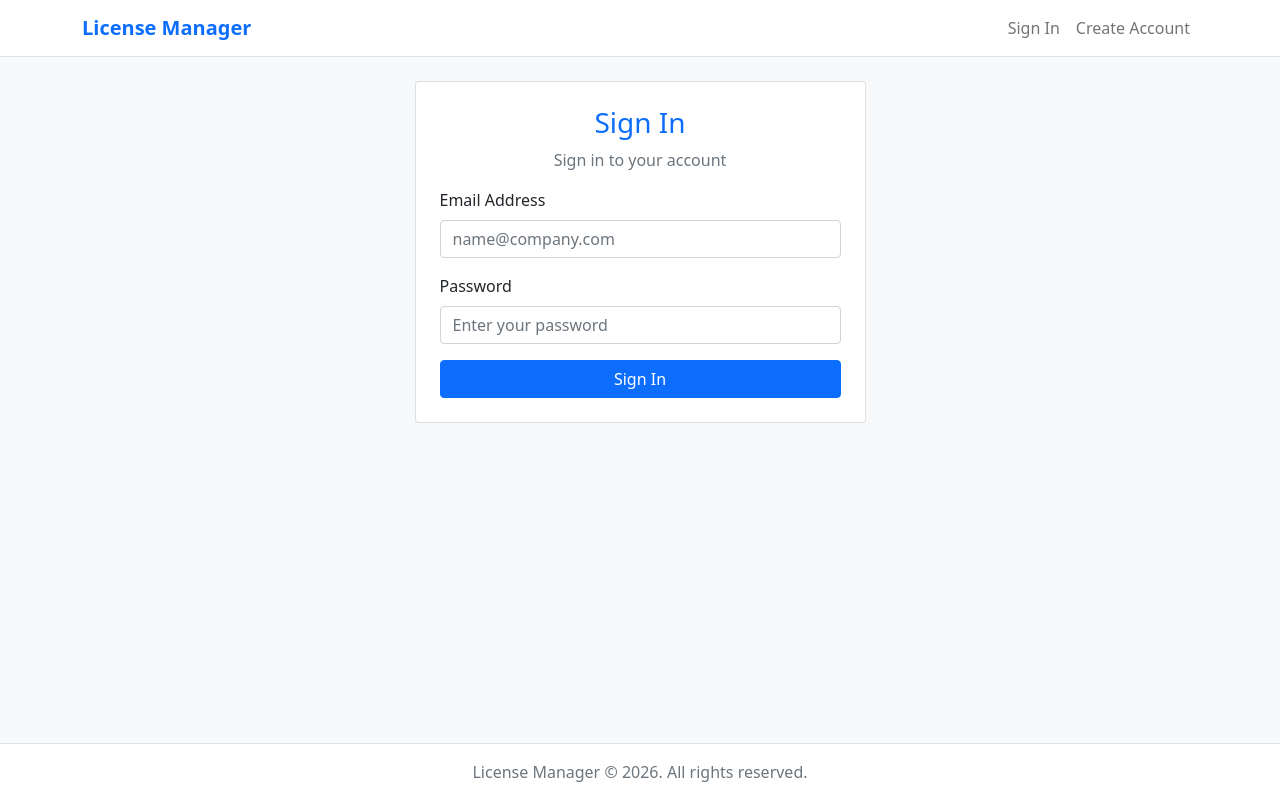
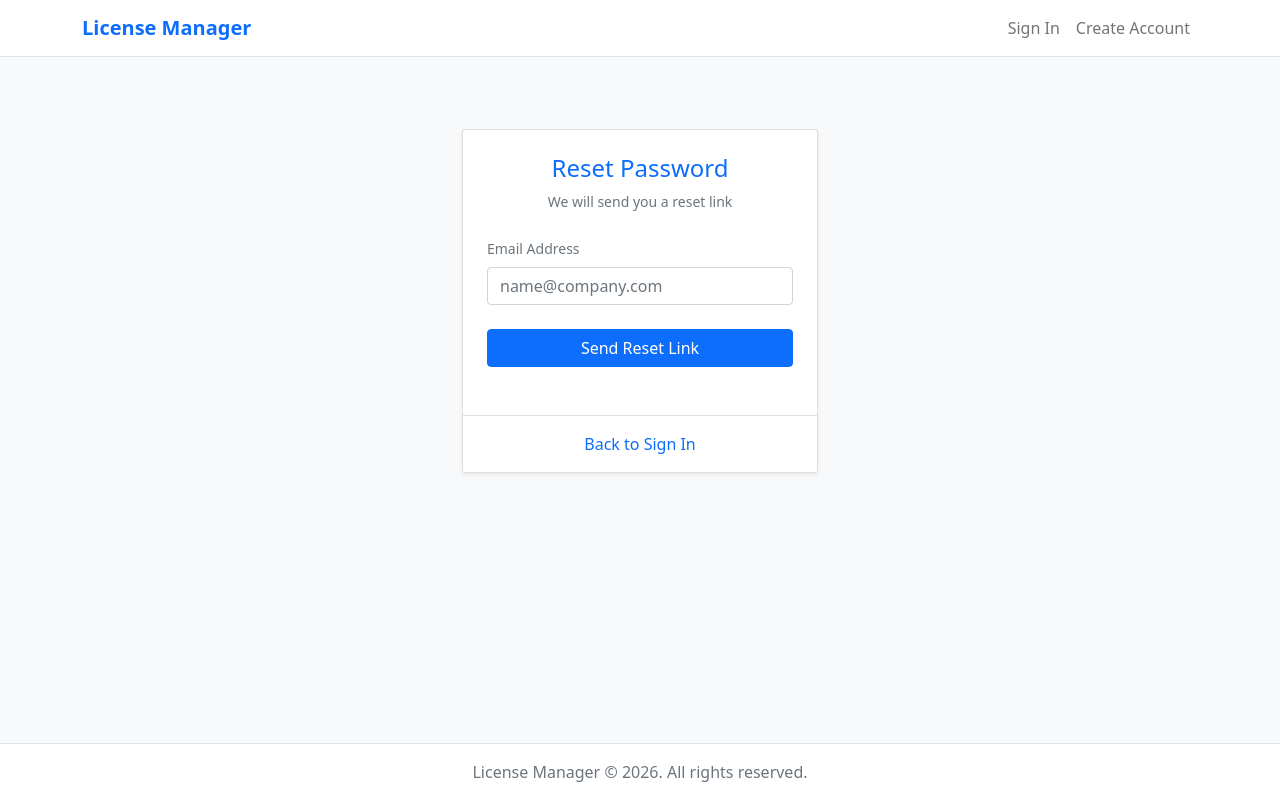
Before and after one commit to Cameron-White99/software-license-manager, a React (Vite) app in the folder client/: page /reset-password in a window 1280 px wide. Before the commit this address led to /login. Built offline with nearby package versions, Linux system fonts and the light colour scheme.

Commit message:
SLM-173: Implement reset password screen

```diff
--- a/client/src/App.jsx
+++ b/client/src/App.jsx
@@ -4,6 +4,8 @@ import Layout from './components/Layout';
 import SignIn from './pages/SignIn';
 import CreateAccount from './pages/CreateAccount';
 import Notifications from './pages/Notifications';
+import ResetPassword from './pages/ResetPassword';
+
 
 function HomeRedirect() {
   const { user, loading } = useAuth();
@@ -41,6 +43,7 @@ export default function App() {
         <Route path="*" element={<Navigate to="/login" replace />} />
         {/* <Route path="/notifications" element={<RequireAuth><Notifications /></RequireAuth>} /> */}
         <Route path="/notifications" element={<Notifications />} />
+        <Route path="/reset-password" element={<GuestOnly><ResetPassword /></GuestOnly>} />
       </Route>
     </Routes>
   );
--- /dev/null
+++ b/client/src/pages/ResetPassword.jsx
@@ -0,0 +1,90 @@
+
+import { useState } from 'react';
+import { Link } from 'react-router-dom';
+
+import Alert from 'react-bootstrap/Alert';
+import Button from 'react-bootstrap/Button';
+import Card from 'react-bootstrap/Card';
+import Col from 'react-bootstrap/Col';
+import Form from 'react-bootstrap/Form';
+import Row from 'react-bootstrap/Row';
+
+export default function ResetPassword() {
+  const [email, setEmail] = useState('');
+  const [error, setError] = useState('');
+
+  function onSubmit(event) {
+    event.preventDefault();
+    setError('');
+
+    const normalizedEmail = email.trim();
+
+    if (!normalizedEmail) {
+      setError('Please enter your email address.');
+      return;
+    }
+
+    if (!/^[^\s@]+@[^\s@]+\.[^\s@]+$/.test(normalizedEmail)) {
+      setError('Please enter a valid email address.');
+      return;
+    }
+
+    setError(
+      'Password reset emails are not available yet. Please contact your administrator.'
+    );
+  }
+
+  return (
+    <Row className="justify-content-center py-5">
+      <Col xs={12} sm={9} md={7} lg={5} xl={4}>
+        <Card className="shadow-sm">
+          <Card.Body className="px-4 pt-4 pb-5">
+            <h2 className="h4 text-center text-primary fw-semibold mb-2">
+              Reset Password
+            </h2>
+
+            <p className="text-center text-secondary small mb-4">
+              We will send you a reset link
+            </p>
+
+            {error && (
+              <Alert variant="warning" role="alert">
+                {error}
+              </Alert>
+            )}
+
+            <Form onSubmit={onSubmit}>
+              <Form.Group
+                className="mb-4"
+                controlId="resetPasswordEmail"
+              >
+                <Form.Label className="small text-secondary">
+                  Email Address
+                </Form.Label>
+
+                <Form.Control
+                  type="email"
+                  placeholder="name@company.com"
+                  value={email}
+                  onChange={(event) => setEmail(event.target.value)}
+                  autoComplete="email"
+                  required
+                />
+              </Form.Group>
+
+              <Button type="submit" className="w-100">
+                Send Reset Link
+              </Button>
+            </Form>
+          </Card.Body>
+
+          <Card.Footer className="bg-white text-center py-3">
+            <Link to="/login" className="text-decoration-none">
+              Back to Sign In
+            </Link>
+          </Card.Footer>
+        </Card>
+      </Col>
+    </Row>
+  );
+}
--- a/client/src/pages/SignIn.jsx
+++ b/client/src/pages/SignIn.jsx
@@ -1,5 +1,5 @@
 import { useState } from 'react';
-import { useNavigate } from 'react-router-dom';
+import { Link, useNavigate } from 'react-router-dom';
 import { useAuth } from '../auth/AuthContext';
 import { Message } from '../components/ui';
 import Button from 'react-bootstrap/Button';
@@ -47,6 +47,16 @@ export default function SignIn() {
                 <Form.Label>Password</Form.Label>
                 <Form.Control type="password" placeholder="Enter your password" value={password} onChange={(event) => setPassword(event.target.value)} required />
               </Form.Group>
+
+              <div className="text-end mb-3">
+                <Link
+                  to="/reset-password"
+                  className="small text-primary text-decoration-none"
+                >
+                  Forgot Password?
+                </Link>
+              </div>
+
               <Button type="submit" className="w-100" disabled={busy}>{busy ? 'Signing in...' : 'Sign In'}</Button>
             </Form>
           </Card.Body>
```
